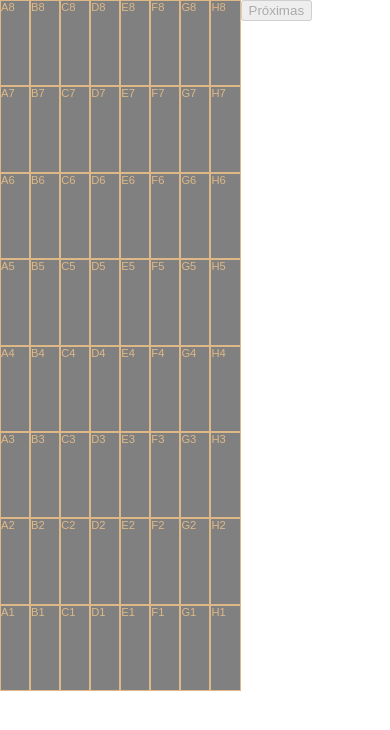
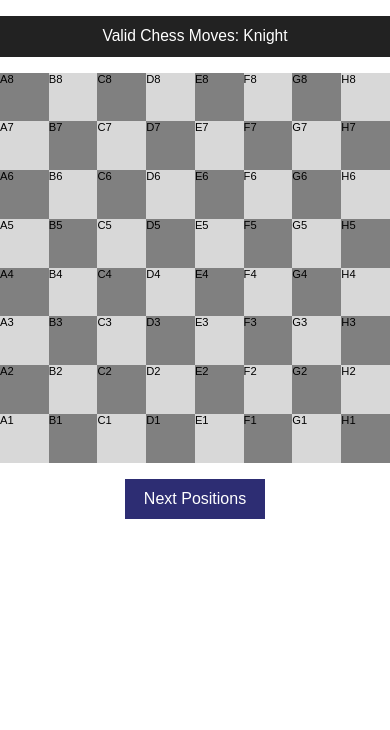
Before and after one commit to vanessaconceicao/chess-app, a React app: page / in a window 390 px wide. Built offline with nearby package versions, Linux system fonts and the light colour scheme.

Commit message:
make board responsive and improve css

```diff
--- a/src/App.css
+++ b/src/App.css
@@ -1,59 +1,48 @@
-.App {
+.app {
   text-align: center;
-  display: flex;
-  height: 80vh;
-  width: 80vw;
 }
 
-/* .App-logo {
-  animation: App-logo-spin infinite 20s linear;
-  height: 80px;
+header {
+  background-color: #222;
+  color: white;
+  font-size: 4vw;
+  margin: 1em auto;
+  padding: 3vw;
 }
 
-.App-header {
-  background-color: #222;
-  height: 150px;
-  padding: 20px;
-  color: white;
+.board {
+  display: flex;
+  width: 100vw;
+  height: 100vw;
+  max-width: 90vh;
+  max-height: 90vh;
+  margin: 0 auto;
 }
 
-.App-title {
-  font-size: 1.5em;
+.board-column {
+  flex-grow: 1;
+  display: flex;
+  flex-direction: column;
 }
 
-.App-intro {
-  font-size: large;
-} */
-
-/* @keyframes App-logo-spin {
-  from { transform: rotate(0deg); }
-  to { transform: rotate(360deg); }
-} */
-
-.Board-column {
-  width: 100%;
+.board-cell {
+  flex-grow: 1;
+  color: #000000;
+  display: flex;
 }
 
-.Board-cell {
-  height: 12.5%;
-  background-color: gray;
-  color: burlywood;
-  border: 1px solid;
+.cell {
+  text-align: center;
+  flex: 1;
 }
 
-.Cell {
-  text-align: center;
-  height: 100%;
-}
-
-.Cell-id {
+.cell-id {
   text-align: left;
   font-size: 0.7rem;
 }
 
-.fa-chess-knight {
-  color: white;
-  font-size: 1.5rem;
+.button {
+  margin-top: 1em;
 }
 
 .hidden {
@@ -61,5 +50,29 @@
 }
 
 .highlight {
-  background-color: aqua;
+  color: #00ffff;
+  background-color: rgba(45, 161, 255, 0.4);
 }
+
+.piece {
+  color: #2d2d73;
+  font-size: 5vw;
+}
+
+.dark {
+  background-color: #808080;
+}
+
+.light {
+  background-color: #d8d8d8;
+}
+
+.button {
+  background-color: #2d2d73;
+  border: none;
+  color: white;
+  padding: 0.7em 1.2em;
+  font-size: 1em;
+  margin: 1em;
+  cursor: pointer;
+}
--- a/src/Board.js
+++ b/src/Board.js
@@ -49,12 +49,18 @@ class Board extends Component {
     const { initialPosition } = this.state
 
     return (
-      <div className="App">
-          {columns.map(column =>
-            <div className="Board-column" key={column}>
-              {column.map(cell => {
+      <div className="app">
+        <header>Valid Chess Moves: Knight</header>
+        <div className="board">
+          {columns.map((column, colIndex) => {
+            const even = colIndex % 2 === 0 ? 'dark' : 'light'
+            const odd = colIndex % 2 === 0 ? 'light' : 'dark'
             return (
-                  <div className="Board-cell" key={cell} onClick={() => this.setInitialPosition(cell)}>
+              <div className="board-column" key={column}>
+                {column.map((cell, cellIndex) => {
+                  const color = cellIndex % 2 === 0 ? even : odd
+                  return (
+                    <div className={`board-cell ${color}`} key={cell} onClick={() => this.setInitialPosition(cell)}>
                       <Cell id={cell} selected={initialPosition === cell} highlight={this.shouldHighlight(cell) ? 'highlight' : ''}>
                         <Knight />
                       </Cell>
@@ -63,9 +69,11 @@ class Board extends Component {
                 })}
               </div>
             )}
-          <div className="Button">
-            <button disabled={!this.state.initialPosition} onClick={() => this.getNextPositions()}>Próximas</button>
+          )}
         </div>
+
+        <button className="button" disabled={!this.state.initialPosition} onClick={() => this.getNextPositions()}>Next Positions</button>
+
       </div>
     );
   }
--- a/src/Cell.js
+++ b/src/Cell.js
@@ -5,10 +5,12 @@ class Cell extends Component {
     const { id, children, selected, highlight } = this.props
     const display = selected ? 'visible': 'hidden'
 
-    return <div className={`Cell ${highlight}`}>
-            <div className="Cell-id">{ id }</div>
-            <div className={display}>{ children }</div>
-          </div>
+    return (
+      <div className={`cell ${highlight}`}>
+        <div className="cell-id">{id}</div>
+        <div className={`piece ${display}`}>{children}</div>
+      </div>
+    )
   }
 }
 
--- a/src/Knight.js
+++ b/src/Knight.js
@@ -1,6 +1,6 @@
 import React from 'react'
 
-const Knight = (show) => {
+const Knight = () => {
   return <i className="fas fa-chess-knight "></i>
 }
 
```
Lines whose indentation alone changed are shown as unchanged.
